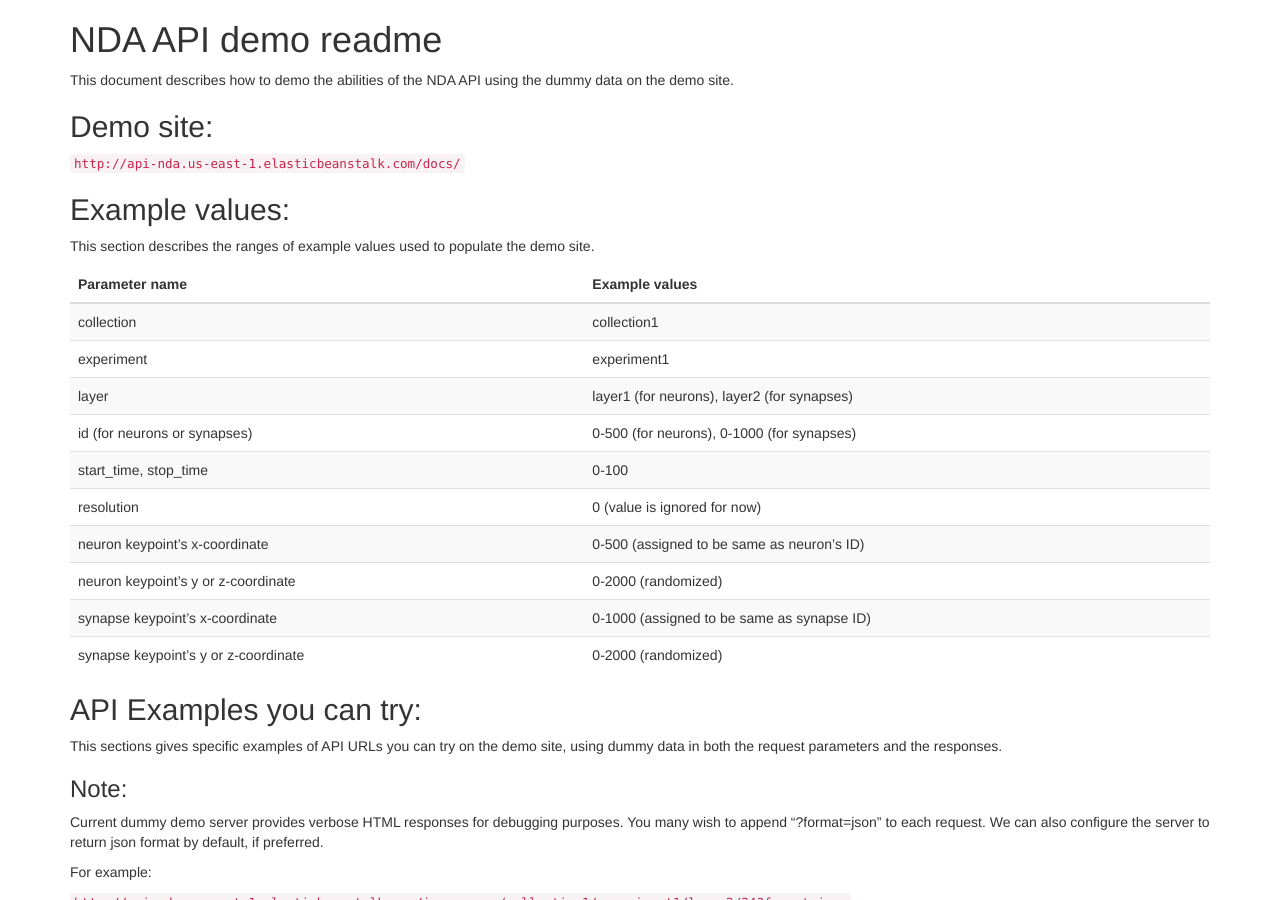
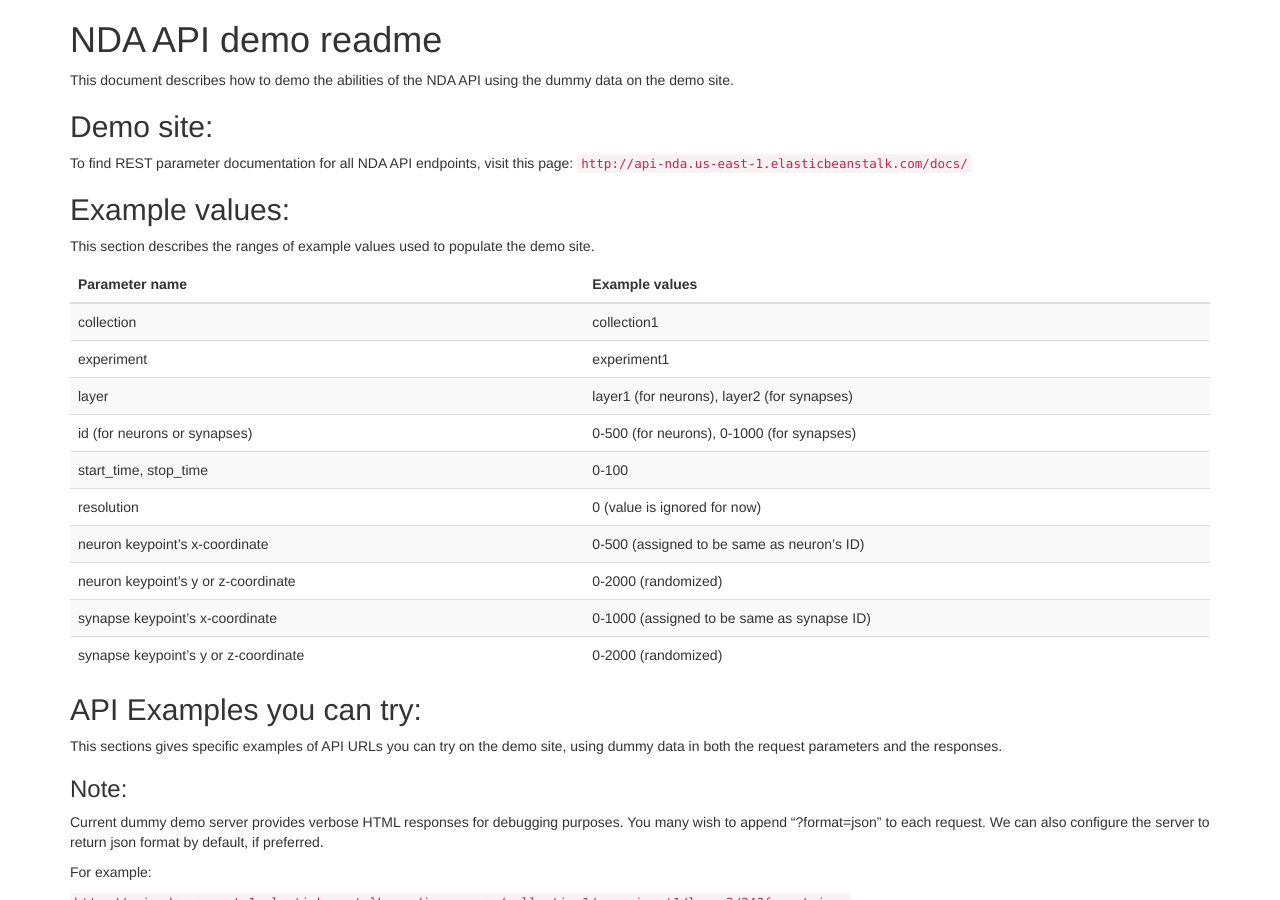
Before and after one commit to readcoor/MIDAS-MICrONS, a Jekyll site: the page built from docs/api-demo.md, in a window 1280 px wide and 900 px high. Built offline with Jekyll 4.4.1, drawn with Linux system fonts in a browser that asks for light colours; nearby versions of some CDN libraries.

Commit message:
edit docs

```diff
--- a/docs/api-demo.md
+++ b/docs/api-demo.md
@@ -8,6 +8,7 @@ layout: default
 This document describes how to demo the abilities of the NDA API using the dummy data on the demo site.
 
 ## Demo site:
+To find REST parameter documentation for all NDA API endpoints, visit this page:
 [`http://api-nda.us-east-1.elasticbeanstalk.com/docs/`](http://api-nda.us-east-1.elasticbeanstalk.com/docs/)
 
 ## Example values:
```
